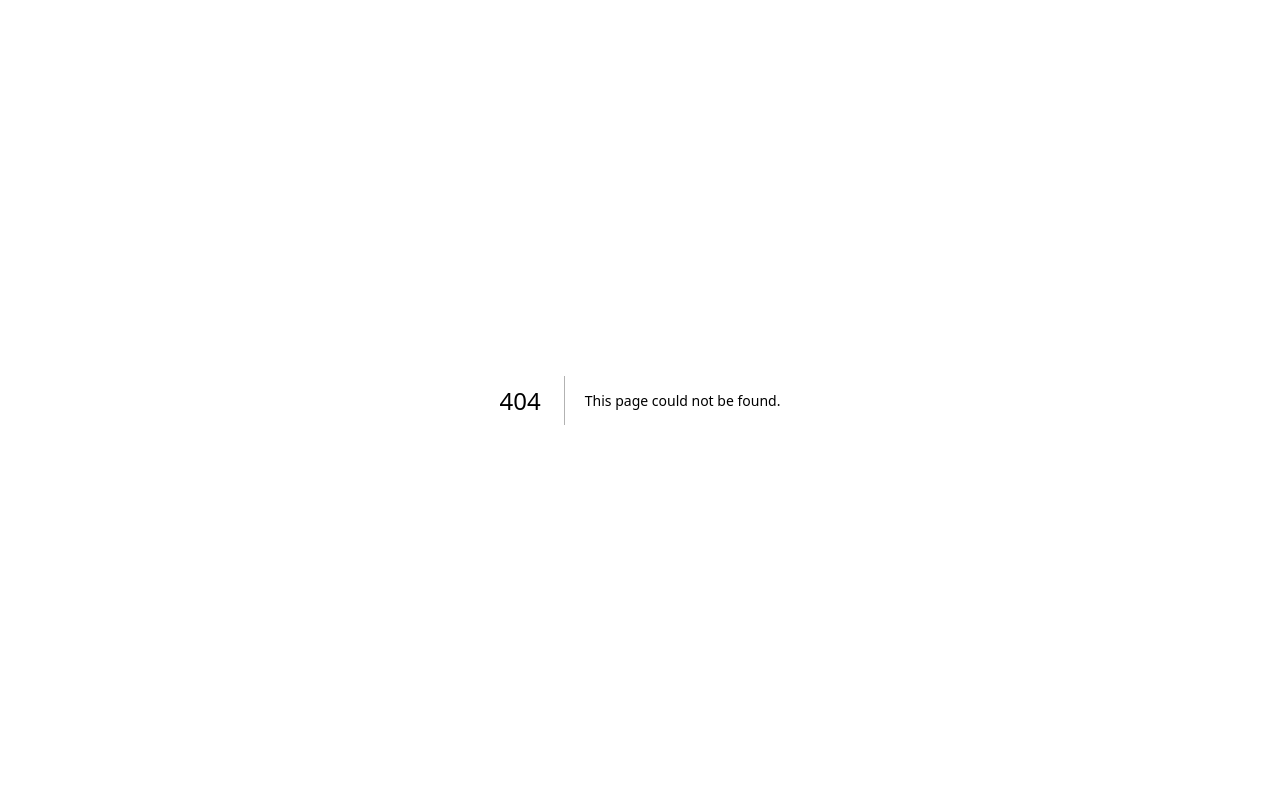
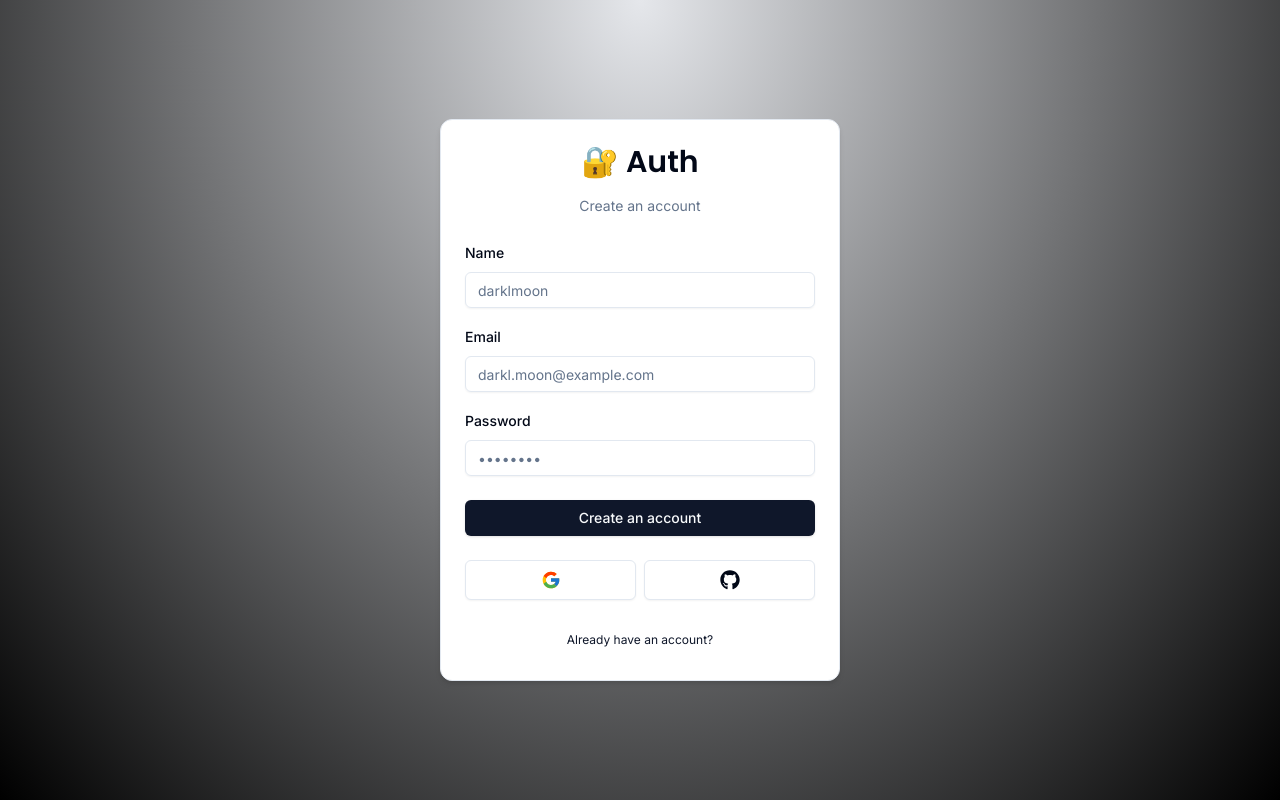
Before and after one commit to DarklMoon/auth-nextjs, a Next.js app: page /auth/register in a window 1280 px wide. Before the commit this address had no page. Built offline with nearby package versions, Linux system fonts and the light colour scheme.

Commit message:
add: register-form

```diff
--- /dev/null
+++ b/actions/register.ts
@@ -0,0 +1,14 @@
+"use server";
+
+import * as z from "zod";
+import { RegisterSchema } from "@/schemas";
+
+export const register = async (values: z.infer<typeof RegisterSchema>) => {
+    const validatedFields = RegisterSchema.safeParse(values);
+
+    if(!validatedFields.success) {
+        return {error: "Invalid fields!"};
+    }
+
+    return {success: "Email sent!"};
+};
--- /dev/null
+++ b/app/auth/register/page.tsx
@@ -0,0 +1,8 @@
+import { RegisterForm } from '@/components/auth/register-form'
+import React from 'react'
+
+export default function RegisterPage() {
+  return (
+      <RegisterForm/>
+  )
+}
--- /dev/null
+++ b/components/auth/register-form.tsx
@@ -0,0 +1,129 @@
+"use client";
+
+import * as z from "zod";
+
+import { useState, useTransition } from "react";
+import { useForm } from "react-hook-form";
+import { zodResolver } from "@hookform/resolvers/zod";
+import { Input } from "@/components/ui/input";
+
+import { RegisterSchema } from "@/schemas";
+import {
+  Form,
+  FormControl,
+  FormField,
+  FormItem,
+  FormLabel,
+  FormMessage,
+} from "@/components/ui/form";
+
+import { CardWrapper } from "@/components/auth/card-wrapper";
+import { Button } from "@/components/ui/button";
+import { FormError } from "@/components/form-error";
+import { FormSuccess } from "@/components/form-success";
+import { register } from "@/actions/register";
+
+export const RegisterForm = () => {
+  const [error, setError] = useState<string | undefined>("");
+  const [success, setSuccess] = useState<string | undefined>("");
+  const [isPending, startTransition] = useTransition();
+
+  const form = useForm<z.infer<typeof RegisterSchema>>({
+    resolver: zodResolver(RegisterSchema),
+    defaultValues: {
+      email: "",
+      password: "",
+      name: "",
+    },
+  });
+
+    const onSubmit = (values: z.infer<typeof RegisterSchema>) => {
+      setError("");
+      setSuccess("");
+
+      startTransition(() => {
+        register(values)
+        .then((data) => {
+          setError(data.error);
+          setSuccess(data.success);
+        });
+
+      });
+    }
+
+  return (
+    <CardWrapper
+      headerLabel="Create an account"
+      backButtonLabel="Already have an account?"
+      backButtonHref="/auth/login"
+      showSocial
+    >
+      <Form {...form}>
+        <form onSubmit={form.handleSubmit(onSubmit)} className="space-y-6">
+          <div className="space-y-4">
+            <FormField
+              control={form.control}
+              name="name"
+              render={({ field }) => (
+                <FormItem>
+                  <FormLabel>Name</FormLabel>
+                  <FormControl>
+                    <Input
+                      {...field}
+                      disabled={isPending}
+                      placeholder="darklmoon"
+                    />
+                  </FormControl>
+                  <FormMessage />
+                </FormItem>
+              )}
+            />
+
+            <FormField
+              control={form.control}
+              name="email"
+              render={({ field }) => (
+                <FormItem>
+                  <FormLabel>Email</FormLabel>
+                  <FormControl>
+                    <Input
+                      {...field}
+                      disabled={isPending}
+                      placeholder="darkl.moon@example.com"
+                      type="email"
+                    />
+                  </FormControl>
+                  <FormMessage />
+                </FormItem>
+              )}
+            />
+
+            <FormField
+              control={form.control}
+              name="password"
+              render={({ field }) => (
+                <FormItem>
+                  <FormLabel>Password</FormLabel>
+                  <FormControl>
+                    <Input
+                      {...field}
+                      disabled={isPending}
+                      placeholder="••••••••"
+                      type="password"
+                    />
+                  </FormControl>
+                  <FormMessage />
+                </FormItem>
+              )}
+            />
+          </div>
+          <FormError message={error} />
+          <FormSuccess message={success} />
+          <Button type="submit" className="w-full" disabled={isPending}>
+            Create an account
+          </Button>
+        </form>
+      </Form>
+    </CardWrapper>
+  );
+};
--- a/schemas/index.ts
+++ b/schemas/index.ts
@@ -10,3 +10,17 @@
     message: "Password is required"
   }),
 });
+
+export const RegisterSchema = z.object({
+  email: z.string({
+    invalid_type_error: "Must be a character"
+  }).email({
+    message: "Email is required"
+  }),
+  password: z.string().min(6, {
+    message: "Minimum 6 characters required"
+  }),
+  name: z.string().min(1, {
+    message: "Name is required"
+  })
+});
```
